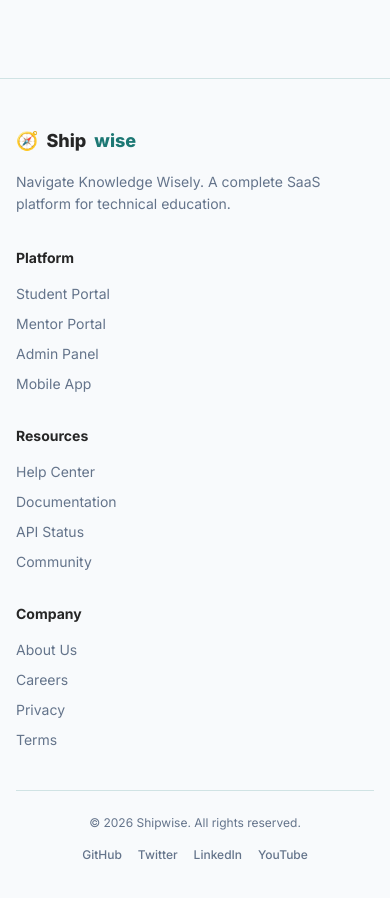
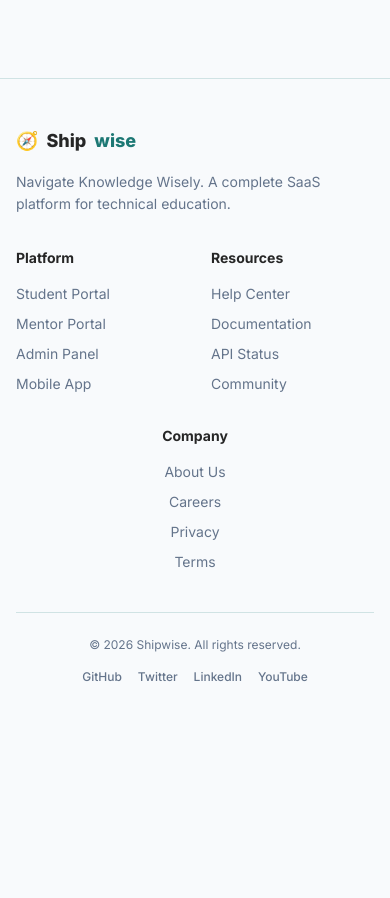
Before and after one commit to codexxxx07/codex_vibeforge_1.0_adamas, a React (Vite) app in the folder frontend/landing/: page / in a window 390 px wide. Shown: the part 4500-5398 px from the top of the page. After the commit the page ends 5233 px from the top, so only its background shows below. Built offline with nearby package versions, Linux system fonts and the light colour scheme.

Commit message:
Updated Footer For Mobile

```diff
--- a/frontend/landing/src/App.jsx
+++ b/frontend/landing/src/App.jsx
@@ -388,8 +388,8 @@ export default function App() {
 
       {/* Footer */}
       <footer className="px-4 py-12 border-t" style={{ borderColor: "var(--color-border)" }}>
-        <div className="max-w-6xl mx-auto grid grid-cols-1 sm:grid-cols-2 lg:grid-cols-4 gap-8">
-          <div>
+        <div className="max-w-6xl mx-auto grid grid-cols-2 gap-8 sm:grid-cols-2 lg:grid-cols-4">
+          <div className="col-span-2 sm:col-span-2 lg:col-span-1">
             <div className="flex items-center gap-2 text-lg font-extrabold mb-4">
               <span>🧭</span> Ship<span style={{ color: "var(--color-accent)" }}>wise</span>
             </div>
@@ -397,20 +397,33 @@ export default function App() {
               Navigate Knowledge Wisely. A complete SaaS platform for technical education.
             </p>
           </div>
-          {[
-            { title: "Platform", links: [{ label: "Student Portal", to: "/student-portal" }, { label: "Mentor Portal", to: "/mentor-portal" }, { label: "Admin Panel", to: "/admin-panel" }, { label: "Mobile App", to: "/mobile-app" }] },
-            { title: "Resources", links: [{ label: "Help Center", to: "/help-center" }, { label: "Documentation", to: "/documentation" }, { label: "API Status", to: "/api-status" }, { label: "Community", to: "/community" }] },
-            { title: "Company", links: [{ label: "About Us", to: "/about" }, { label: "Careers", to: "/careers" }, { label: "Privacy", to: "/privacy" }, { label: "Terms", to: "/terms" }] },
-          ].map((col) => (
-            <div key={col.title}>
-              <h4 className="text-sm font-bold mb-4" style={{ color: "var(--color-text-primary)" }}>{col.title}</h4>
-              <div className="flex flex-col gap-2.5">
-                {col.links.map((l) => (
-                  <Link key={l.to} to={l.to} className="text-sm no-underline transition-colors hover:opacity-80" style={{ color: "var(--color-text-muted)" }}>{l.label}</Link>
-                ))}
-              </div>
+          <div className="col-span-1 sm:col-span-1 lg:col-span-1">
+            <h4 className="text-sm font-bold mb-4" style={{ color: "var(--color-text-primary)" }}>Platform</h4>
+            <div className="flex flex-col gap-2.5">
+              <Link to="/student-portal" className="text-sm no-underline transition-colors hover:opacity-80" style={{ color: "var(--color-text-muted)" }}>Student Portal</Link>
+              <Link to="/mentor-portal" className="text-sm no-underline transition-colors hover:opacity-80" style={{ color: "var(--color-text-muted)" }}>Mentor Portal</Link>
+              <Link to="/admin-panel" className="text-sm no-underline transition-colors hover:opacity-80" style={{ color: "var(--color-text-muted)" }}>Admin Panel</Link>
+              <Link to="/mobile-app" className="text-sm no-underline transition-colors hover:opacity-80" style={{ color: "var(--color-text-muted)" }}>Mobile App</Link>
             </div>
-          ))}
+          </div>
+          <div className="col-span-1 sm:col-span-1 lg:col-span-1">
+            <h4 className="text-sm font-bold mb-4" style={{ color: "var(--color-text-primary)" }}>Resources</h4>
+            <div className="flex flex-col gap-2.5">
+              <Link to="/help-center" className="text-sm no-underline transition-colors hover:opacity-80" style={{ color: "var(--color-text-muted)" }}>Help Center</Link>
+              <Link to="/documentation" className="text-sm no-underline transition-colors hover:opacity-80" style={{ color: "var(--color-text-muted)" }}>Documentation</Link>
+              <Link to="/api-status" className="text-sm no-underline transition-colors hover:opacity-80" style={{ color: "var(--color-text-muted)" }}>API Status</Link>
+              <Link to="/community" className="text-sm no-underline transition-colors hover:opacity-80" style={{ color: "var(--color-text-muted)" }}>Community</Link>
+            </div>
+          </div>
+          <div className="col-span-2 sm:col-span-2 lg:col-span-1 text-center sm:text-left lg:text-left">
+            <h4 className="text-sm font-bold mb-4" style={{ color: "var(--color-text-primary)" }}>Company</h4>
+            <div className="flex flex-col gap-2.5 items-center sm:items-start lg:items-start">
+              <Link to="/about" className="text-sm no-underline transition-colors hover:opacity-80" style={{ color: "var(--color-text-muted)" }}>About Us</Link>
+              <Link to="/careers" className="text-sm no-underline transition-colors hover:opacity-80" style={{ color: "var(--color-text-muted)" }}>Careers</Link>
+              <Link to="/privacy" className="text-sm no-underline transition-colors hover:opacity-80" style={{ color: "var(--color-text-muted)" }}>Privacy</Link>
+              <Link to="/terms" className="text-sm no-underline transition-colors hover:opacity-80" style={{ color: "var(--color-text-muted)" }}>Terms</Link>
+            </div>
+          </div>
         </div>
         <div className="max-w-6xl mx-auto mt-10 pt-6 flex flex-col sm:flex-row items-center justify-between gap-4 border-t"
           style={{ borderColor: "var(--color-border)" }}>
```
